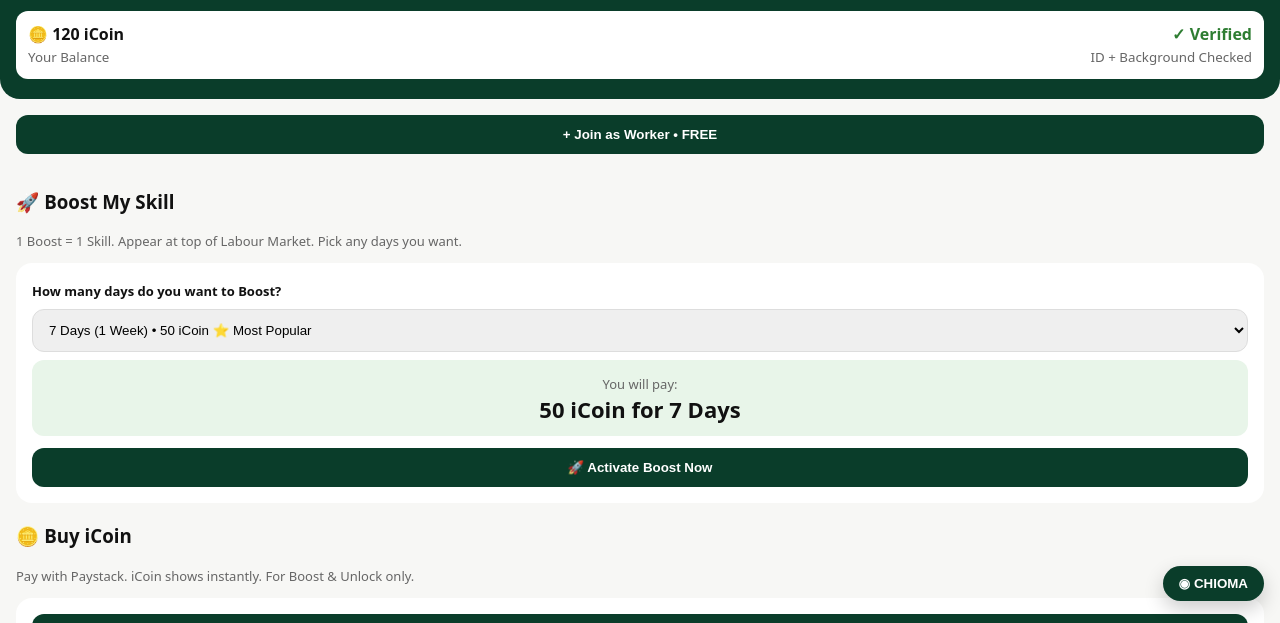
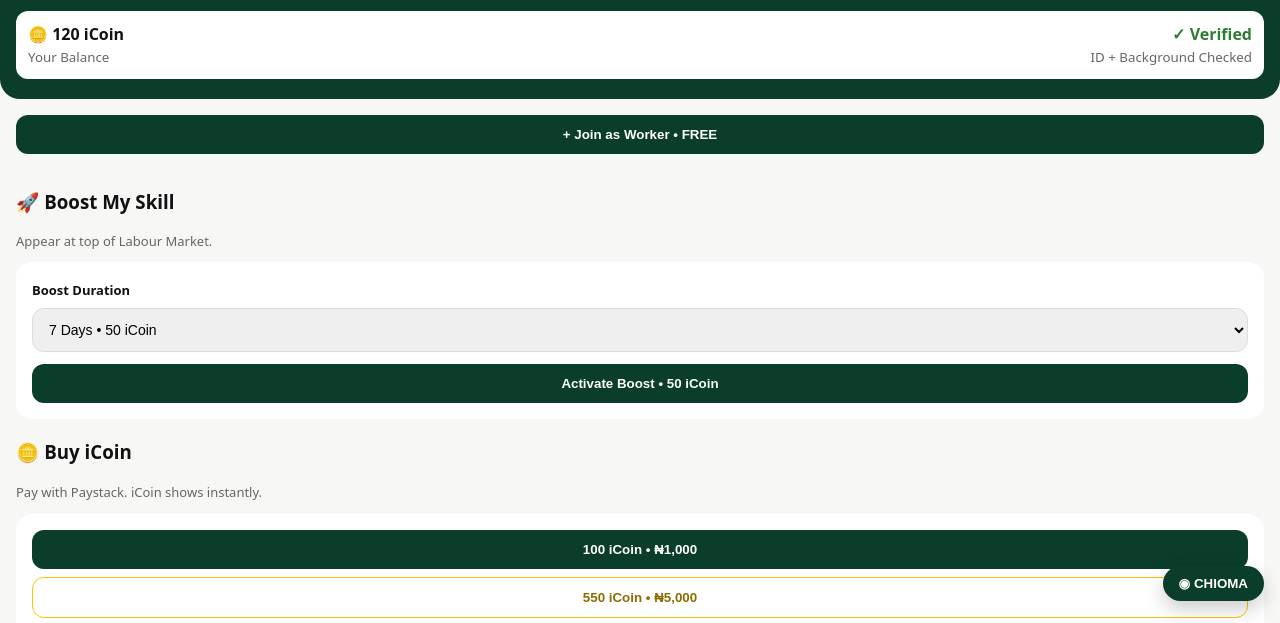
Before and after one commit to okwarakalu/ZIRO, a plain HTML site: page office.html in a window 1280 px wide. Shown: the part 109-732 px from the top of the page. Drawn offline with Linux system fonts and the light colour scheme.

Commit message:
Update office.html

```diff
--- a/office.html
+++ b/office.html
@@ -19,37 +19,31 @@
 <div style="padding:16px; padding-bottom:120px;">
   <button class="btn-primary" onclick="window.location.href='join.html'" style="margin-bottom:16px;">+ Join as Worker • FREE</button>
   <h3>🚀 Boost My Skill</h3>
-  <p style="font-size:13px; color:var(--muted);">1 Boost = 1 Skill. Appear at top of Labour Market. Pick any days you want.</p>
+  <p style="font-size:13px; color:var(--muted); margin:0 0 12px;">Appear at top of Labour Market.</p>
   <div style="background:white; border-radius:16px; padding:16px;">
-    <label style="font-size:13px; font-weight:700;">How many days do you want to Boost?</label>
-    <select id="boostDays" onchange="updateBoostPrice()" style="width:100%; padding:12px; border-radius:12px; border:1px solid #ddd; margin:8px 0;">
-      <option value="1">1 Day (24 Hours) • 10 iCoin</option>
+    <label style="font-size:13px; font-weight:700;">Boost Duration</label>
+    <select id="boostDays" onchange="updateBoostPrice()" style="width:100%; padding:12px; border-radius:12px; border:1px solid #ddd; margin:8px 0 12px; font-size:14px;">
+      <option value="1">1 Day • 10 iCoin</option>
       <option value="2">2 Days • 18 iCoin</option>
       <option value="3">3 Days • 25 iCoin</option>
       <option value="4">4 Days • 32 iCoin</option>
       <option value="5">5 Days • 38 iCoin</option>
       <option value="6">6 Days • 44 iCoin</option>
-      <option value="7" selected>7 Days (1 Week) • 50 iCoin ⭐ Most Popular</option>
-      <option value="14">14 Days (2 Weeks) • 90 iCoin</option>
-      <option value="30">30 Days (1 Month) • 160 iCoin</option>
-      <option value="custom">✍️ Custom - Type Any Days...</option>
+      <option value="7" selected>7 Days • 50 iCoin</option>
+      <option value="14">14 Days • 90 iCoin</option>
+      <option value="30">30 Days • 160 iCoin</option>
+      <option value="custom">Custom Days...</option>
     </select>
-    <div id="customBoostBox" style="display:none; background:#FFF8E1; border:1px solid var(--gold); border-radius:12px; padding:12px; margin-bottom:12px;">
-      <label style="font-size:13px; font-weight:700;">✍️ Type Number of Days</label>
-      <input id="customDays" type="number" min="1" max="90" placeholder="e.g. 10, 21, 45..." oninput="updateBoostPrice()" style="width:100%; box-sizing:border-box; padding:12px; border-radius:12px; border:1px solid #ddd; margin-top:6px;">
-      <p style="font-size:12px; color:var(--muted); margin:6px 0 0;">Custom price: ~7 iCoin per day. Example: 10 days = 68 iCoin.</p>
+    <div id="customBoostBox" style="display:none; margin-bottom:12px;">
+      <input id="customDays" type="number" min="1" max="90" placeholder="Type number of days e.g. 10" oninput="updateBoostPrice()" style="width:100%; box-sizing:border-box; padding:12px; border-radius:12px; border:1px solid #ddd;">
     </div>
-    <div style="background:#E8F5E9; border-radius:12px; padding:12px; text-align:center; margin-bottom:12px;">
-      <span style="font-size:13px; color:var(--muted);">You will pay:</span><br>
-      <b id="boostPriceLabel" style="font-size:22px;">50 iCoin for 7 Days</b>
-    </div>
-    <button class="btn-primary" onclick="buyCustomBoost()">🚀 Activate Boost Now</button>
+    <button id="boostBtn" class="btn-primary" onclick="buyCustomBoost()">Activate Boost • 50 iCoin</button>
   </div>
   <h3 style="margin-top:20px;">🪙 Buy iCoin</h3>
-  <p style="font-size:13px; color:var(--muted);">Pay with Paystack. iCoin shows instantly. For Boost & Unlock only.</p>
+  <p style="font-size:13px; color:var(--muted);">Pay with Paystack. iCoin shows instantly.</p>
   <div style="background:white; border-radius:16px; padding:16px;">
     <button class="btn-primary" onclick="buyCoin(100, 1000)">100 iCoin • ₦1,000</button>
-    <button class="btn-secondary" style="margin-top:8px;" onclick="buyCoin(550, 5000)">550 iCoin • ₦5,000 (Best Value)</button>
+    <button class="btn-secondary" style="margin-top:8px;" onclick="buyCoin(550, 5000)">550 iCoin • ₦5,000</button>
     <button class="btn-secondary" style="margin-top:8px;" onclick="buyCoin(1200, 10000)">1200 iCoin • ₦10,000</button>
   </div>
   <p style="text-align:center; font-size:12px; color:var(--muted); margin-top:12px;">ZIRO does NOT hold job money. You pay workers directly.<br>Terms • Privacy • iCoin Policy • Refund Policy</p>
```
